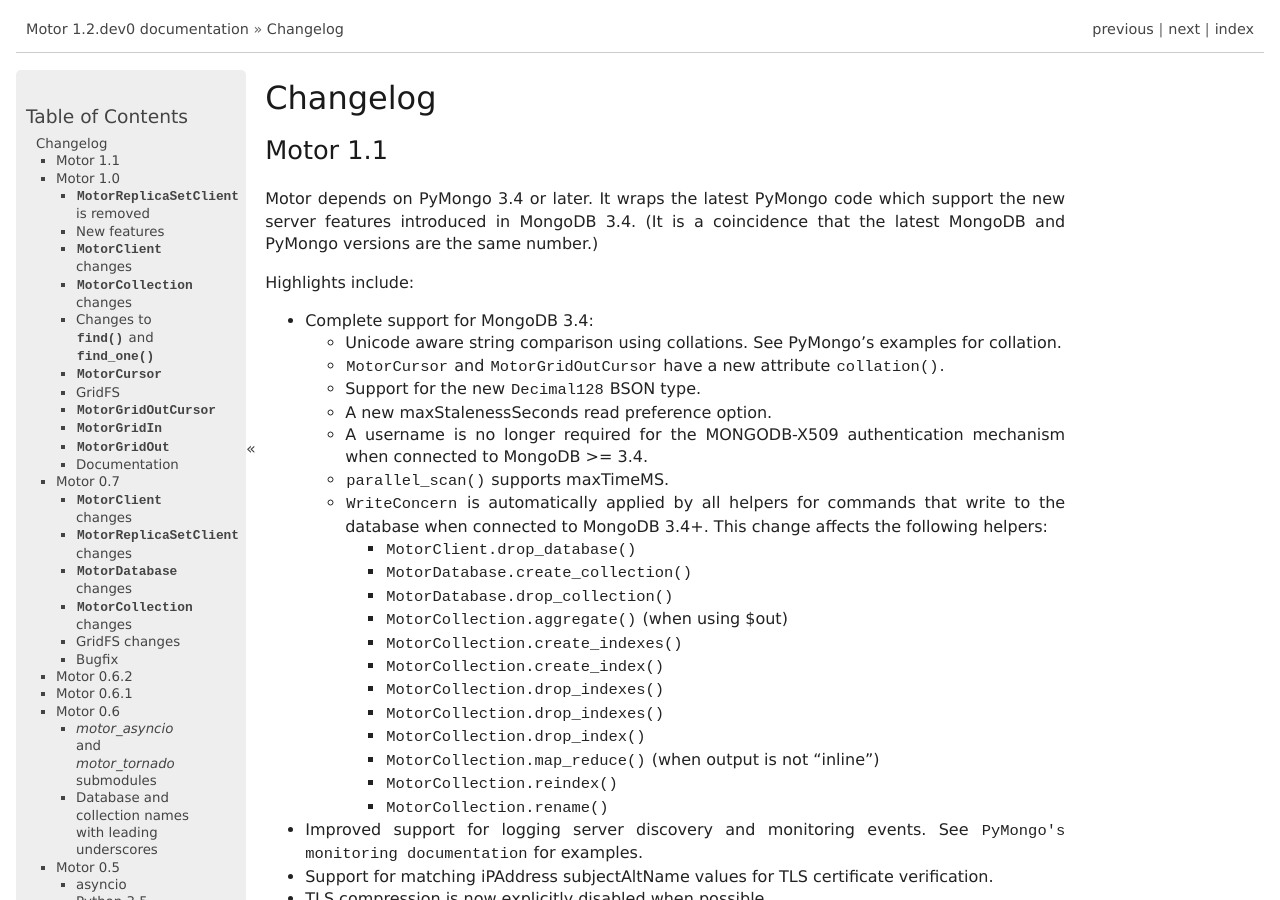
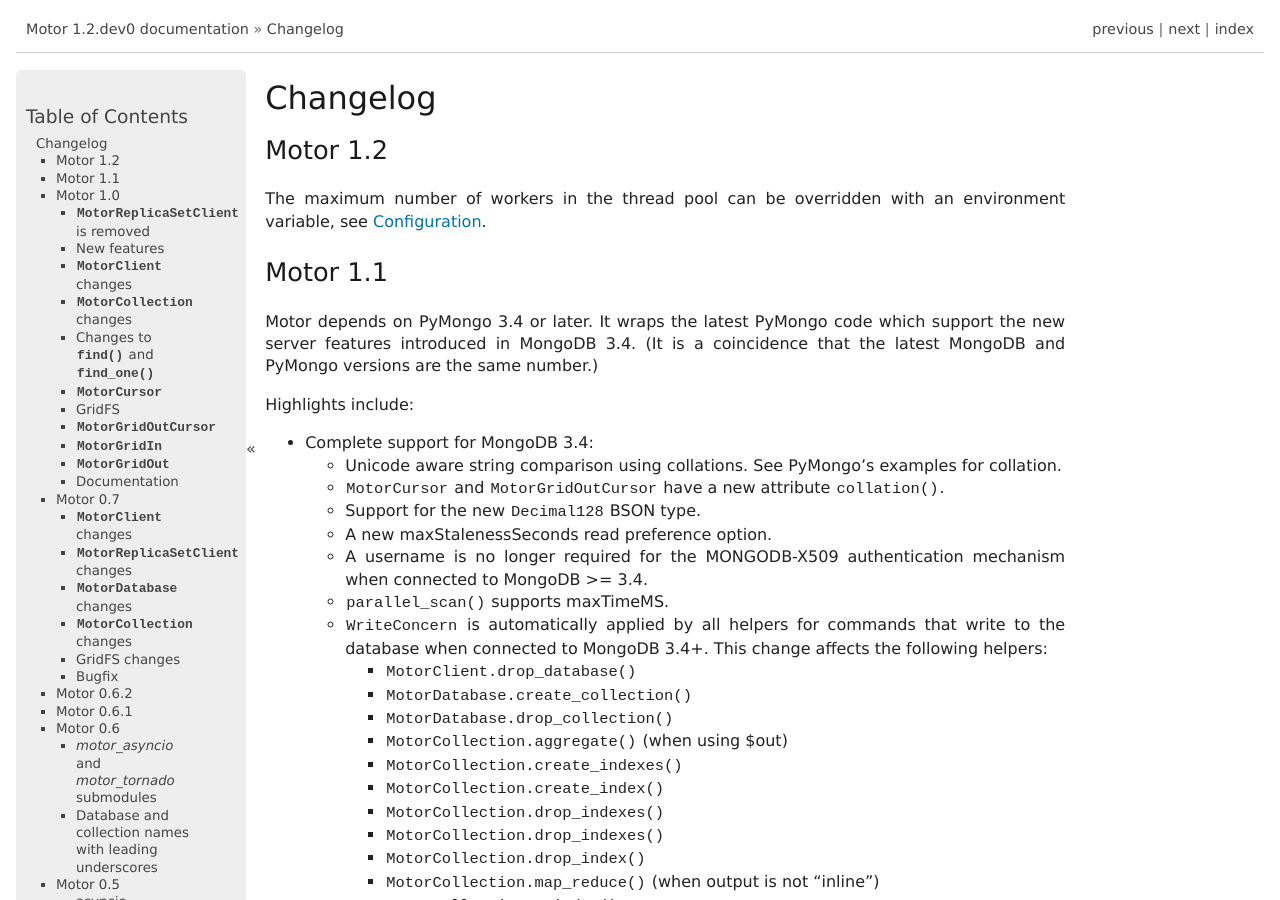
Before and after one commit to mongodb/motor, a Sphinx documentation site: the page built from doc/changelog.rst, in a window 1280 px wide and 900 px high. Built offline with Sphinx 7.4.7, drawn with Linux system fonts in a browser that asks for light colours; pages that are not in the unit, such as notebooks, are missing from menus; the version number is read from the project's files by our own code.

Commit message:
MOTOR-135 Configure max workers.

```diff
--- a/doc/changelog.rst
+++ b/doc/changelog.rst
@@ -2,6 +2,12 @@
 =========
 
 .. currentmodule:: motor.motor_tornado
+
+Motor 1.2
+---------
+
+The maximum number of workers in the thread pool can be overridden with an
+environment variable, see :doc:`configuration`.
 
 Motor 1.1
 ---------
--- /dev/null
+++ b/doc/configuration.rst
@@ -0,0 +1,9 @@
+Configuration
+=============
+
+Motor uses the Python standard library's :class:`~concurrent.futures.ThreadPoolExecutor` to defer network
+operations to threads. By default, the executor uses at most five threads per CPU core on your
+system; to override the default set the environment variable ``MOTOR_MAX_WORKERS``.
+
+Some additional threads are used for monitoring servers and background tasks, so the total
+count of threads in your process will be greater.
--- a/doc/index.rst
+++ b/doc/index.rst
@@ -57,6 +57,7 @@
    features
    installation
    requirements
+   configuration
    tutorial-tornado
    tutorial-asyncio
    examples/index
```
Also changed, not shown: 2 other files.
